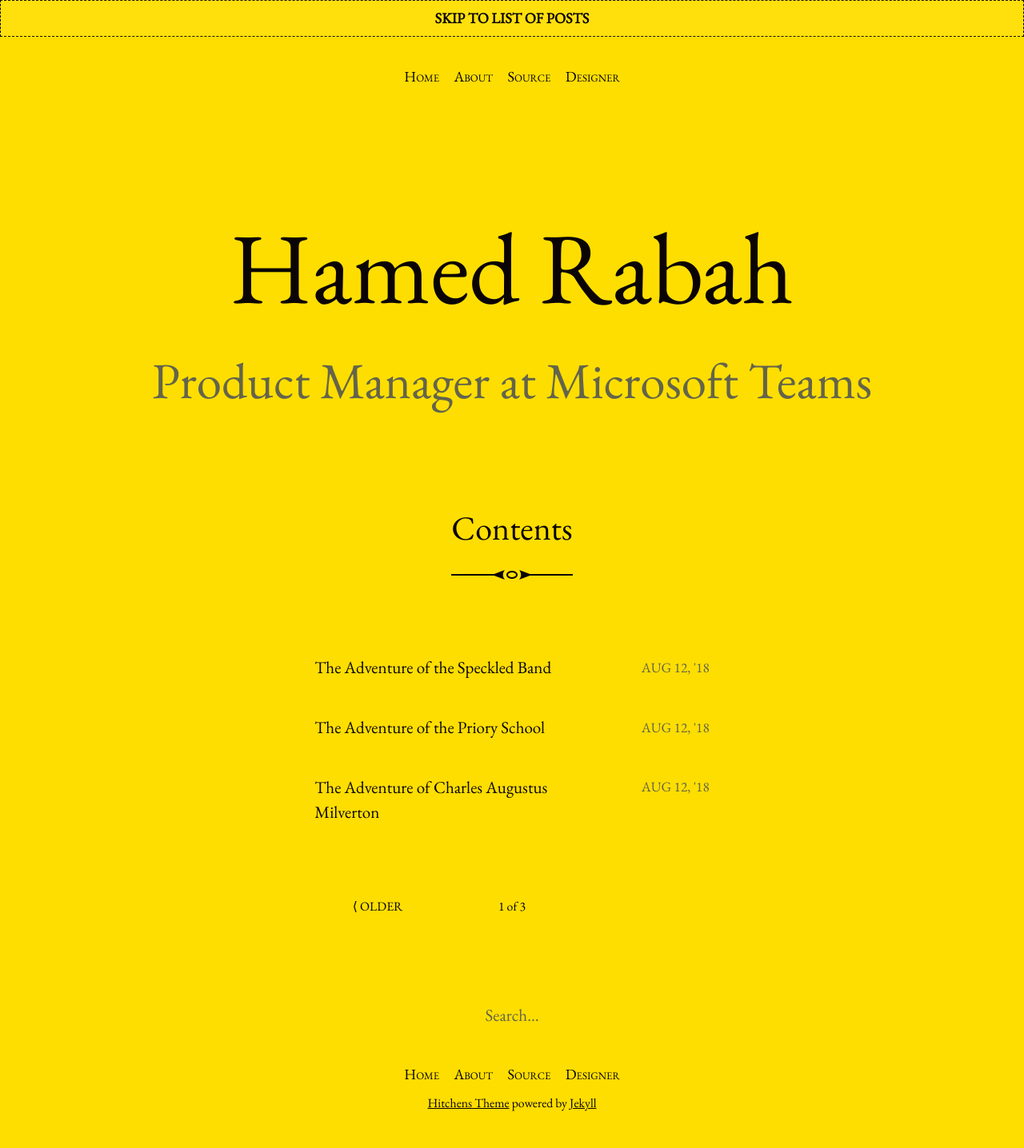
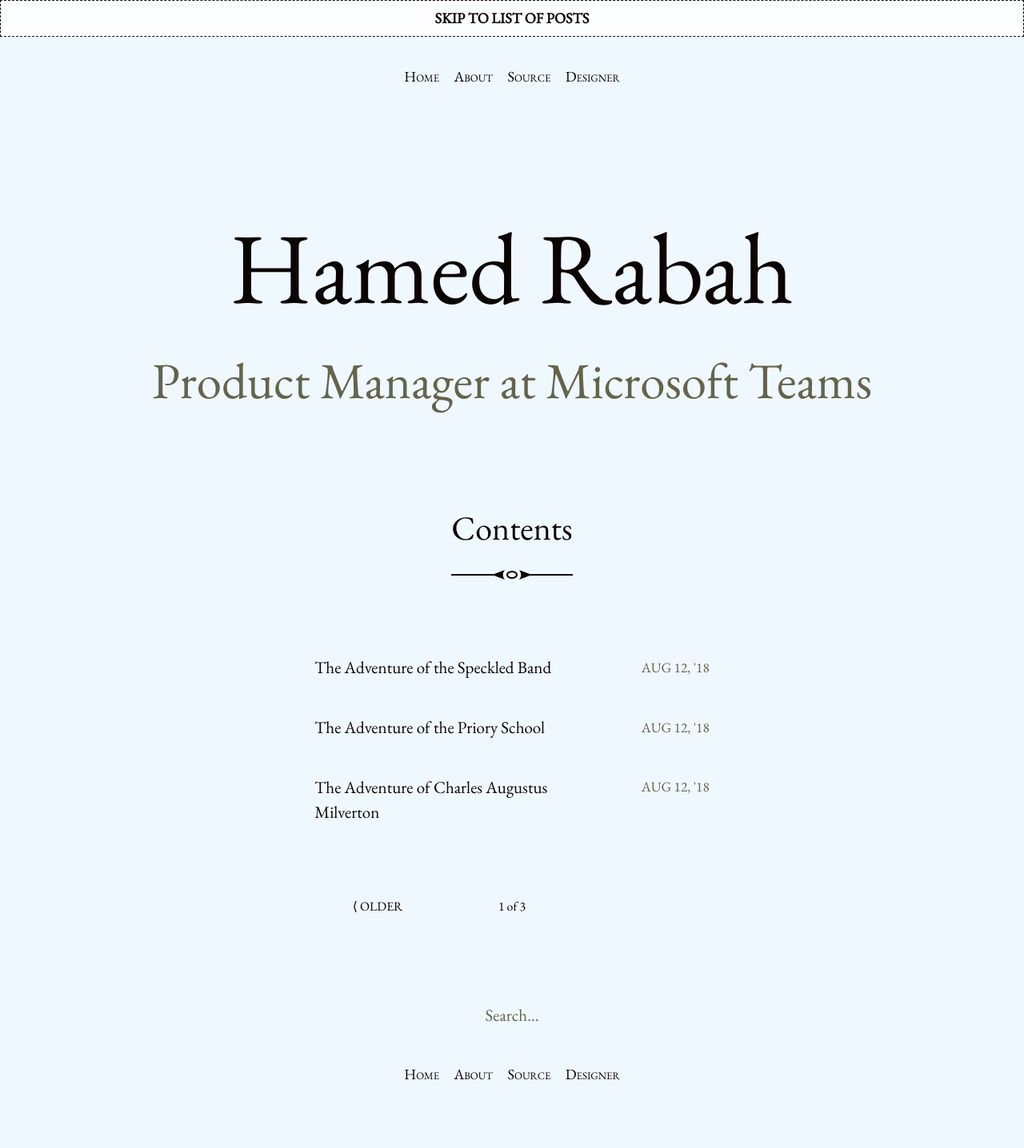
Before and after one commit to hamedrabah/hamedrabah.github.io, a Jekyll site: the page built from index.html, in a window 1280 px wide. Shown: the whole page at 80% size. Built offline with Jekyll 4.4.1, drawn with Linux system fonts in a browser that asks for light colours; the list of posts is cut into pages by our own code; after the commit the page ends 1362 px from its top, so only the background shows below that.

Commit message:
trying a new color scheme

```diff
--- a/_config.yml
+++ b/_config.yml
@@ -43,3 +43,5 @@
 
 paginate: 3
 paginate_path: "/page/:num/"
+
+hide_credits: true
--- a/_sass/_variables.scss
+++ b/_sass/_variables.scss
@@ -1,4 +1,4 @@
-$brand-color:         #fede00;
+$brand-color:         aliceblue;
 $highlight:           lighten($brand-color, 35%);
 $text-color:          #0b0404;
 $muted-text-color:    #64644B;
```
